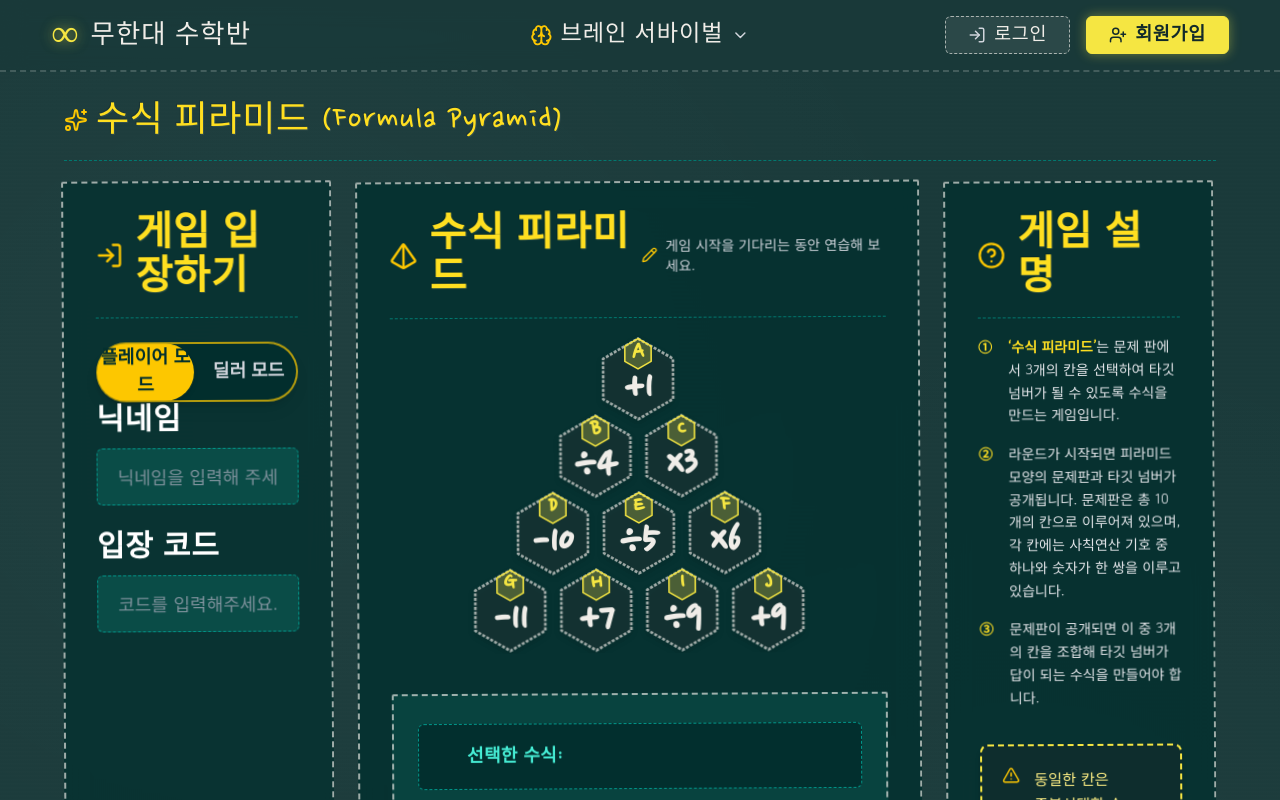
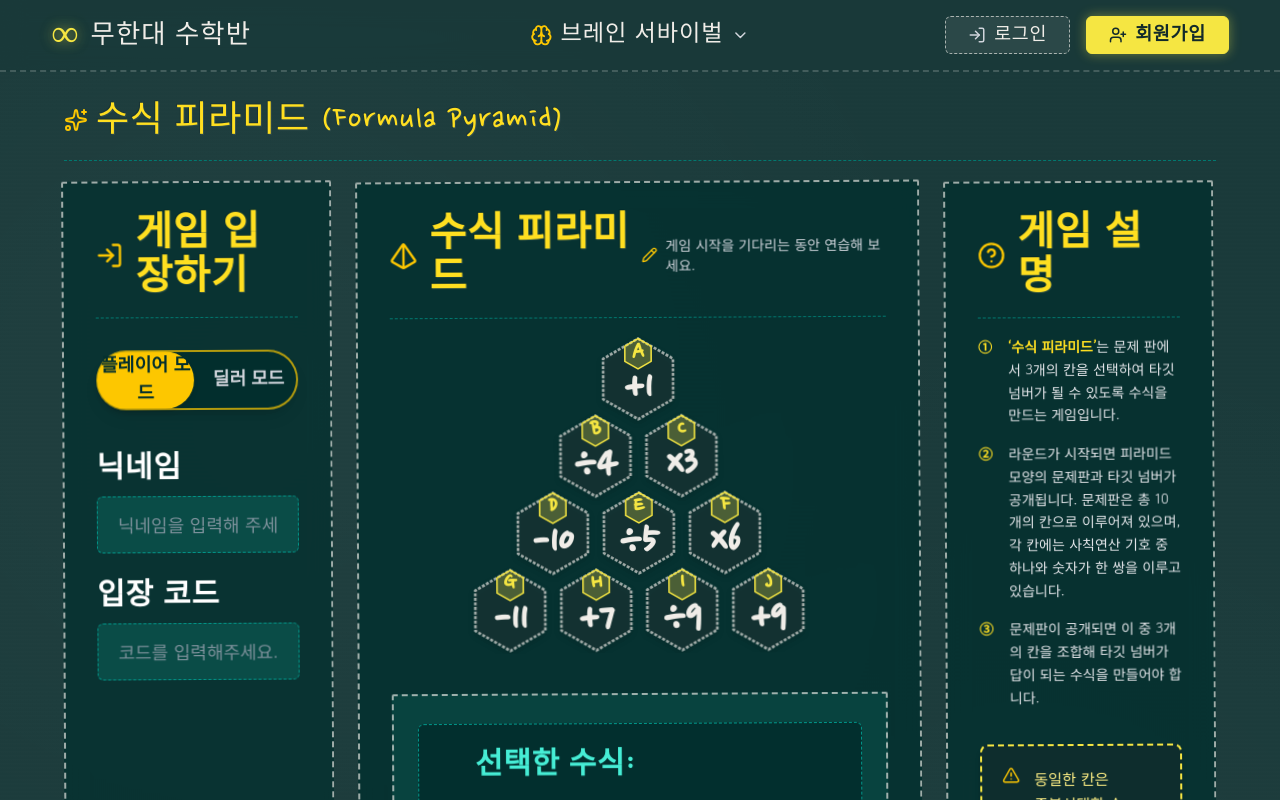
Before and after one commit to rlawlsdnjs78-infinity/infinitymath, a Next.js app: page /formula-pyramid in a window 1280 px wide. Shown: the top 800 px of the page. Built offline with nearby package versions, Linux system fonts and the light colour scheme.

Commit message:
feat: format selected formula as 'A B C', remove real-time auto calculation, enlarge formula text size, and expand mode switch bottom margin

```diff
--- a/src/app/formula-pyramid/page.tsx
+++ b/src/app/formula-pyramid/page.tsx
@@ -161,10 +161,8 @@ export default function FormulaPyramidPage() {
     if (nodeIds.length === 0) return { exprStr: "", result: null };
     const nodes = nodeIds.map((id) => ALL_NODES[id]);
 
-    let exprStr = `${nodes[0].id}(${nodes[0].num})`;
-    for (let i = 1; i < nodes.length; i++) {
-      exprStr += ` ${nodes[i].op} ${nodes[i].id}(${nodes[i].num})`;
-    }
+    // [요구사항 2] A(1) ÷ B(4) 형태가 아니라 A B C 형태 (공백으로 노드 ID만 연결)
+    const exprStr = nodeIds.join(" ");
 
     if (nodeIds.length < 3) return { exprStr, result: null };
 
@@ -278,8 +276,8 @@ export default function FormulaPyramidPage() {
               style={{ marginTop: "1.1rem", marginBottom: "1.5rem" }}
             />
 
-            {/* [요구사항 1] 모드 선택 버튼과 '닉네임' 사이 간격 넓힘 (mb-10) */}
-            <div className="w-full flex justify-center mb-10">
+            {/* [요구사항 1] 모드 선택 버튼과 '닉네임' 사이 간격을 명시적 2.5rem(40px)으로 확장 */}
+            <div className="w-full flex justify-center" style={{ marginTop: "0.5rem", marginBottom: "2.5rem" }}>
               <div className="flex items-center rounded-full select-none bg-teal-950/95 border-2 border-yellow-400/70 shadow-lg w-full p-1.5 gap-2">
                 <button
                   type="button"
@@ -451,31 +449,27 @@ export default function FormulaPyramidPage() {
                   className="w-full chalk-box-straight bg-teal-900/60 rounded-md flex flex-col gap-6"
                   style={{ padding: "1.75rem 1.5rem", marginTop: "1.25rem" }}
                 >
+                  {/* [요구사항 2] '선택한 수식:' 라벨과 A B C 수식 글자 크기 대폭 확대 및 자동 실시간 계산(=) 표시 제거 */}
                   <div
                     className="w-full bg-teal-950 rounded-md border border-dashed border-teal-600 flex items-center justify-between"
                     style={{
-                      padding: "18px 28px",
+                      padding: "22px 32px",
                     }}
                   >
-                    <div className="flex items-center gap-4" style={{ paddingLeft: "1.25rem" }}>
+                    <div className="flex items-center gap-5" style={{ paddingLeft: "1.5rem" }}>
                       <span
-                        className="text-lg text-teal-300 font-bold"
+                        className="text-2xl sm:text-3xl text-teal-300 font-extrabold"
                         style={{ fontFamily: "var(--font-chalk)", letterSpacing: "0.02em" }}
                       >
                         선택한 수식:
                       </span>
                       <span
-                        className="text-2.5xl font-bold text-yellow-300 tracking-widest"
-                        style={{ fontFamily: "var(--font-chalk)", paddingLeft: "0.75rem" }}
+                        className="text-3xl sm:text-4xl font-black text-yellow-300 tracking-widest"
+                        style={{ fontFamily: "var(--font-chalk)", paddingLeft: "1rem" }}
                       >
                         {exprStr}
                       </span>
                     </div>
-                    {currentResult !== null && (
-                      <span className="text-2xl font-bold text-emerald-400 pr-2">
-                        = {currentResult}
-                      </span>
-                    )}
                   </div>
 
                   <div className="flex flex-col sm:flex-row items-stretch gap-4">
```
